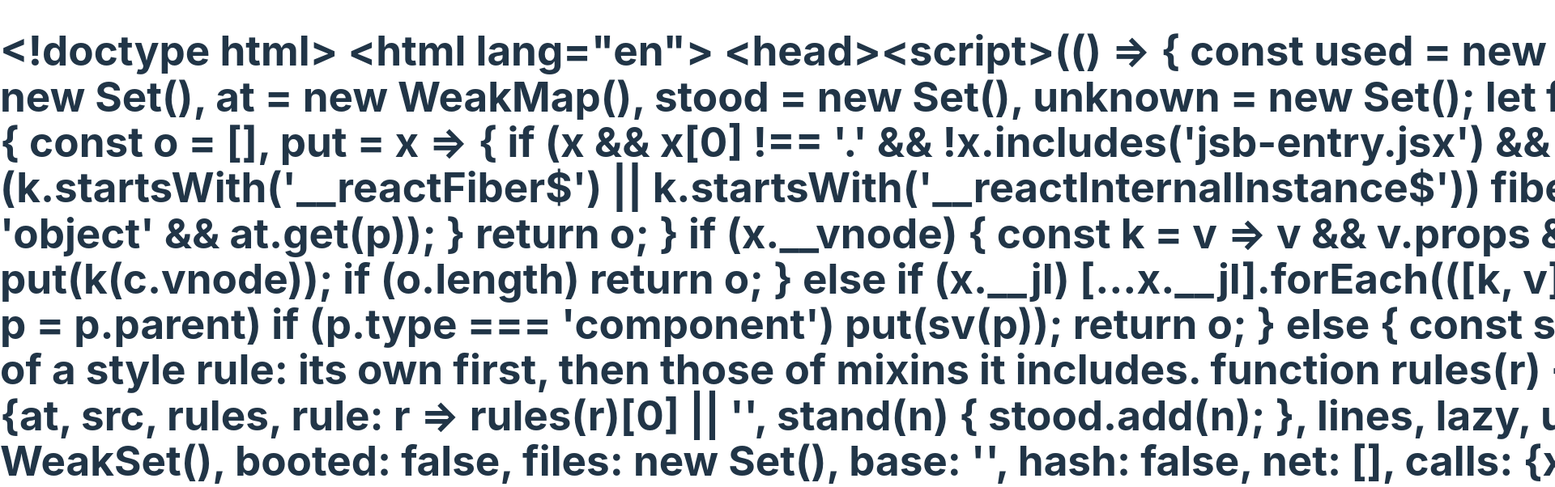
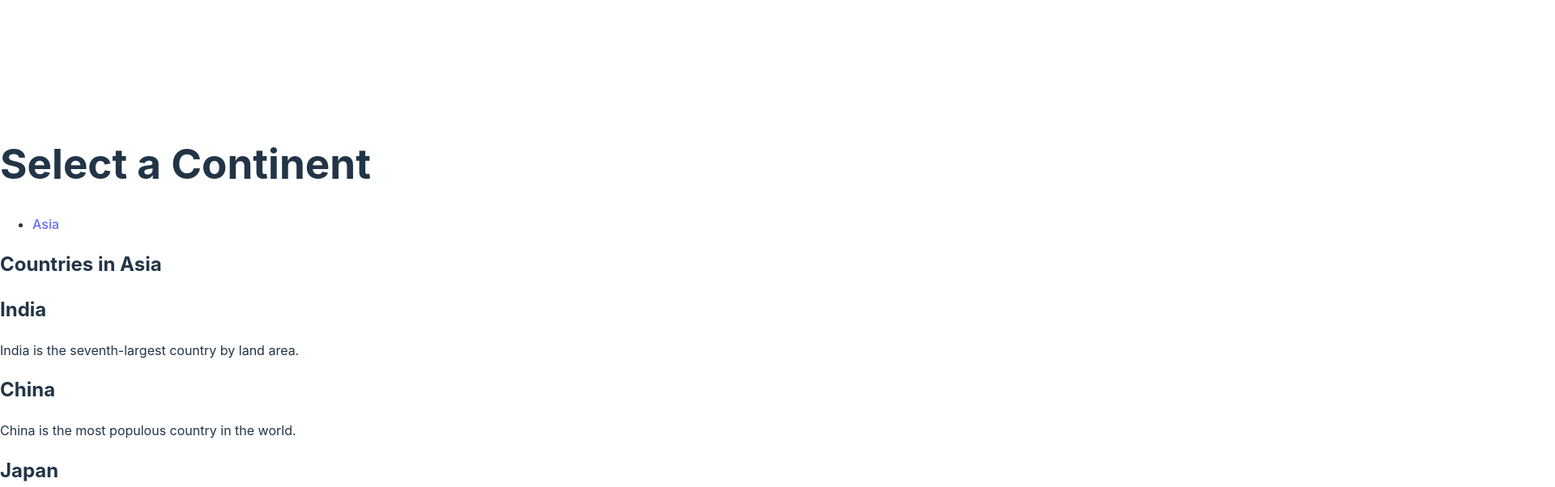
Before and after one commit to rSchleckser/Palate-Pilot-Frontend, a React (Vite) app in the folder frontend/: page /asia in a window 1280 px wide. Shown: the top 602 px of the page at 81% size, 1920 px wide, since content can reach past the window. Built offline with nearby package versions, Linux system fonts and the light colour scheme.

Commit message:
feat:card and drop card jsx and updated app jsx

```diff
--- a/frontend/src/App.jsx
+++ b/frontend/src/App.jsx
@@ -1,20 +1,63 @@
-import React, { useEffect, useState } from 'react';
+// src/App.jsx
+import React from 'react';
+import { BrowserRouter as Router, Route, Link, Switch } from 'react-router-dom';
+import Card from './components/Card';
 
-function App() {
-  const [message, setMessage] = useState('');
-  useEffect(() => {
-    fetch('/')
-      .then((res) => res.text())
-      .then((data) => setMessage(data))
-      .catch((err) => console.log(err));
-  }, []);
+const App = () => {
+  const countries = [
+    {
+      country: "India",
+      facts: "India is the seventh-largest country by land area.",
+      dish: {
+        name: "Butter Chicken",
+        image: "/images/butter-chicken.jpg",
+        description: "A rich and creamy dish with a blend of spices.",
+        review: "Delicious and flavorful!"
+      }
+    },
+    {
+      country: "China",
+      facts: "China is the most populous country in the world.",
+      dish: {
+        name: "Peking Duck",
+        image: "/images/peking-duck.jpg",
+        description: "A famous duck dish known for its crispy skin.",
+        review: "Crispy and flavorful!"
+      }
+    },
+    {
+      country: "Japan",
+      facts: "Japan is an island country in East Asia.",
+      dish: {
+        name: "Sushi",
+        image: "/images/sushi.jpg",
+        description: "A traditional Japanese dish with vinegared rice.",
+        review: "Fresh and exquisite!"
+      }
+    }
+  ];
+
   return (
-    <>
+    <Router>
       <div>
-        <h1>{message}</h1>
+        <h1>Select a Continent</h1>
+        <nav>
+          <ul>
+            <li><Link to="/asia">Asia</Link></li>
+          </ul>
+        </nav>
+
+        <Switch>
+          <Route path="/asia">
+            <h2>Countries in Asia</h2>
+            {countries.map((countryData, index) => (
+              <Card key={index} country={countryData.country} facts={countryData.facts} dish={countryData.dish} />
+            ))}
+          </Route>
+        </Switch>
       </div>
-    </>
+    </Router>
   );
-}
+};
 
 export default App;
--- /dev/null
+++ b/frontend/src/components/Card.jsx
@@ -0,0 +1,21 @@
+// src/components/Card.jsx
+import React, { useState } from 'react';
+import DropCard from './DropCard';
+
+const Card = ({ country, facts, dish }) => {
+  const [showDropCard, setShowDropCard] = useState(false);
+
+  const handleToggle = () => {
+    setShowDropCard(!showDropCard);
+  };
+
+  return (
+    <div className="card">
+      <h2 onClick={handleToggle}>{country}</h2>
+      <p>{facts}</p>
+      {showDropCard && <DropCard dish={dish} />}
+    </div>
+  );
+};
+
+export default Card;
--- /dev/null
+++ b/frontend/src/components/DropCard.jsx
@@ -0,0 +1,15 @@
+// src/components/DropCard.jsx
+import React from 'react';
+
+const DropCard = ({ dish }) => {
+  return (
+    <div className="drop-card">
+      <h3>{dish.name}</h3>
+      <img src={dish.image} alt={dish.name} />
+      <p>{dish.description}</p>
+      <p>{dish.review}</p>
+    </div>
+  );
+};
+
+export default DropCard;
```
